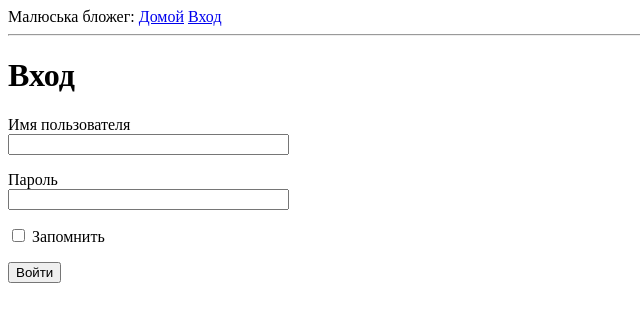
After one commit to erfaenda/FlaskP, a Flask app: page /login in a window 1280 px wide. The commit adds this page. Shown: the top 322 px of the page, without its empty margins (0-640 px from the left). Run offline with Flask 2, Linux system fonts and the light colour scheme.

Commit message:
forms posts

```diff
--- a/app/__init__.py
+++ b/app/__init__.py
@@ -1,5 +1,7 @@
 from flask import Flask
+from config import Config
 
 app = Flask(__name__)
+app.config.from_object(Config)
 
 from app import routes
--- /dev/null
+++ b/app/forms.py
@@ -0,0 +1,9 @@
+from flask_wtf import FlaskForm
+from wtforms import StringField, PasswordField, BooleanField, SubmitField
+from wtforms.validators import DataRequired
+
+class LoginForm(FlaskForm):
+    username = StringField('Имя пользователя', validators=[DataRequired()])
+    password = PasswordField('Пароль', validators=[DataRequired()])
+    remember_me = BooleanField('Запомнить')
+    submit = SubmitField('Войти')
--- a/app/routes.py
+++ b/app/routes.py
@@ -1,9 +1,18 @@
 # -*- coding: utf-8 -*-
 from app import app
-from flask import render_template
+from flask import render_template, flash, redirect
+from app.forms import LoginForm
 
 @app.route('/')
 @app.route('/index')
+@app.route('/login', methods=['GET', 'POST'])
+
+def login():
+    form = LoginForm()
+    if form.validate_on_submit():
+        flash('Login requested for user {}, remember_me={}'.format(form.username.data, form.remember_me.data))
+        return redirect('/index')
+    return render_template('login.html', title='Sign In', form=form)
 
 def index():
     user = {'username': 'Alex'}
@@ -26,5 +35,5 @@ def index():
         }
 
     ]
-    return render_template('index.html', title='Home', user=user, posts=posts)
+    return render_template('index.html', title='Стартовая', user=user, posts=posts)
     #return "А если по русский написать?"
--- a/app/templates/base.html
+++ b/app/templates/base.html
@@ -9,8 +9,20 @@
     {% endif %}
 </head>
 <body>
-    <div>Малюська бложег: <a href="/index">Домой</a></div>
+    <div>Малюська бложег:
+        <a href="/index">Домой</a>
+        <a href="/login">Вход</a>
+    </div>
     <hr>
-    {% block content %} {% endblock %}
+    {% with messages = get_flashed_messages() %}
+    {% if messages %}
+    <ul>
+        {% for message in messages %}
+        <li>{{ message }}</li>
+        {% endfor %}
+    </ul>
+    {% endif %}
+    {% endwith %}
+    {% block content %}{% endblock %}
 </body>
 </html>
--- /dev/null
+++ b/app/templates/login.html
@@ -0,0 +1,18 @@
+{% extends "base.html" %}
+
+{% block content %}
+    <h1>Вход</h1>
+    <form action="" method="post" novalidate>
+        {{ form.hidden_tag() }}
+        <p>
+            {{ form.username.label }}<br>
+            {{ form.username(size=32) }}
+        </p>
+        <p>
+            {{ form.password.label }}<br>
+            {{ form.password(size=32) }}
+        </p>
+        <p>{{ form.remember_me() }} {{ form.remember_me.label }}</p>
+        <p>{{ form.submit() }}</p>
+    </form>
+{% endblock %}
--- /dev/null
+++ b/config.py
@@ -0,0 +1,4 @@
+import os
+
+class Config(object):
+    SECRET_KEY = os.environ.get('SECRET_KEY') or 'you-will-never-guess'
```
